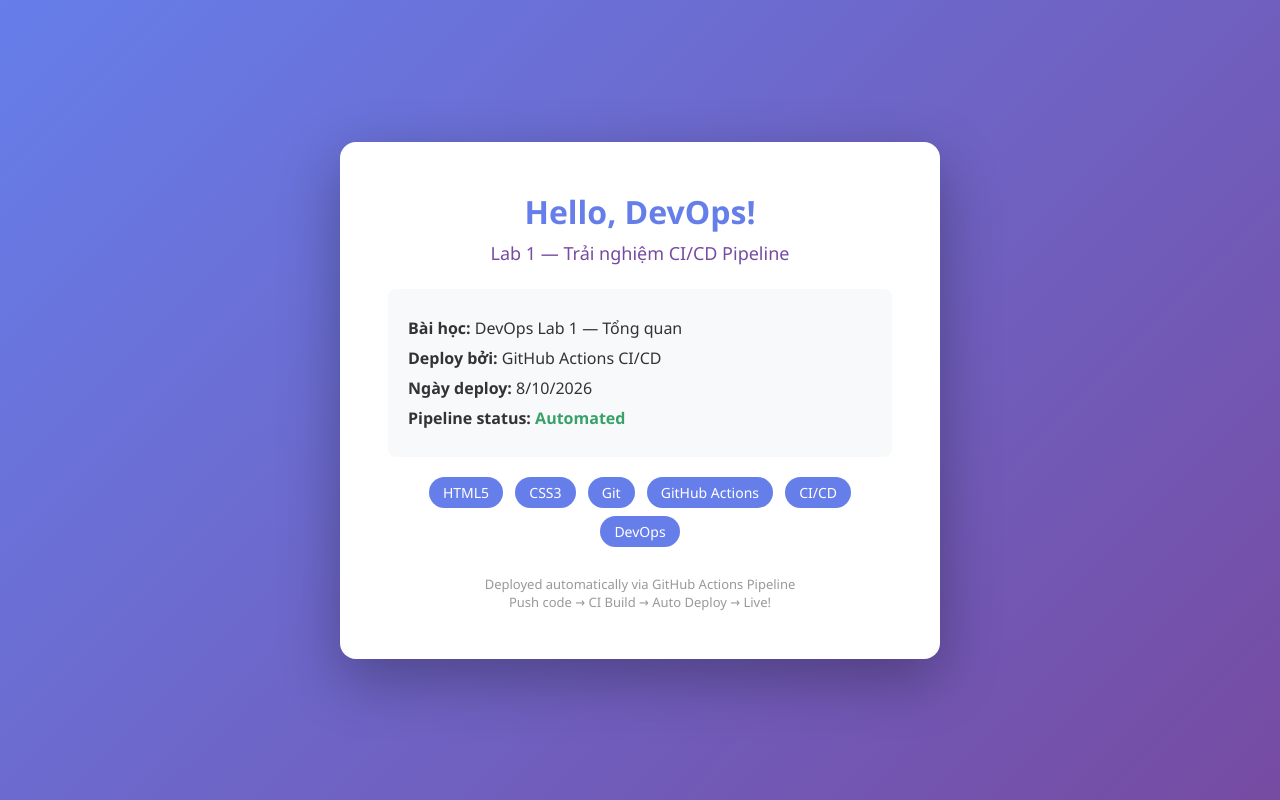
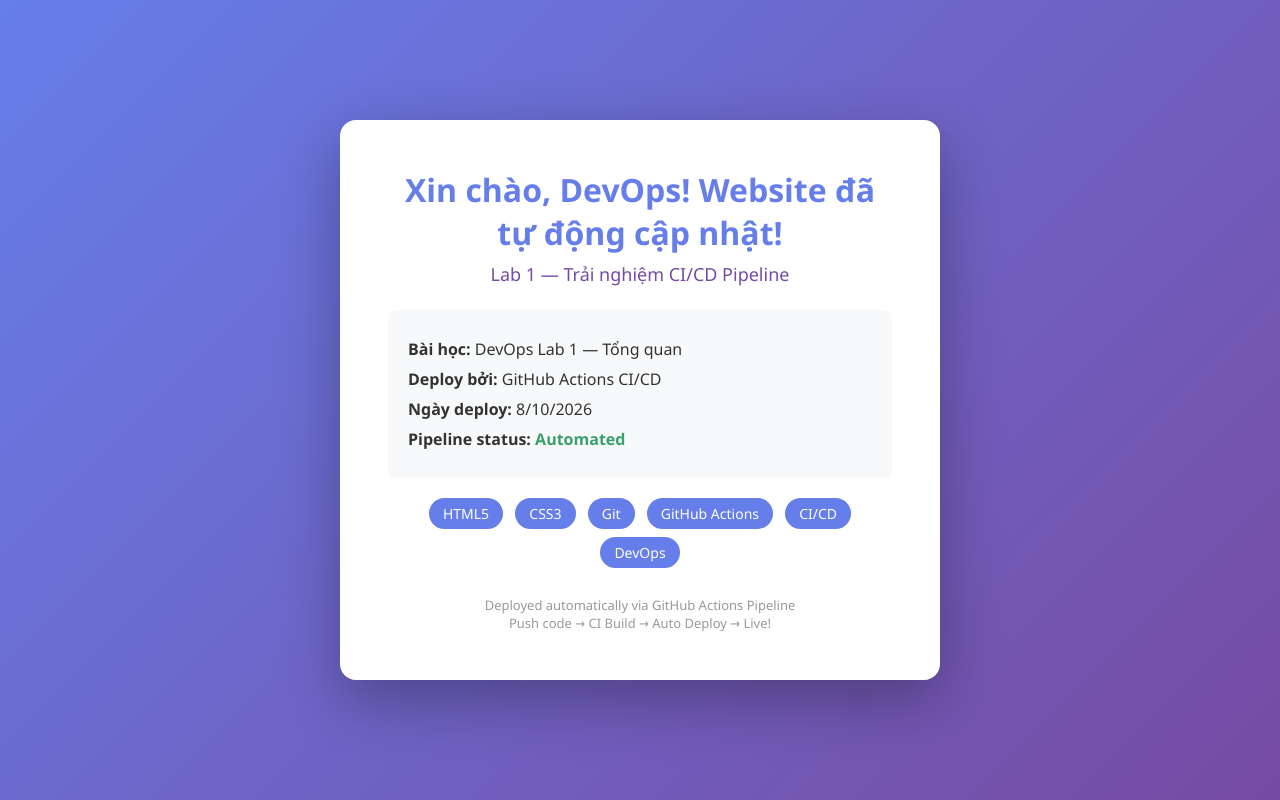
Before and after one commit to Vu2102/devops-lab1-portfolio, a plain HTML site: page index.html in a window 1280 px wide. Drawn offline with Linux system fonts and the light colour scheme.

Commit message:
update: test auto deploy CI/CD

```diff
--- a/index.html
+++ b/index.html
@@ -42,7 +42,7 @@
 </head>
 <body>
     <div class="container">
-        <h1> Hello, DevOps!</h1>
+        <h1> Xin chào, DevOps! Website đã tự động cập nhật!</h1>
         <h2>Lab 1 — Trải nghiệm CI/CD Pipeline</h2>
 
         <div class="info">
```
